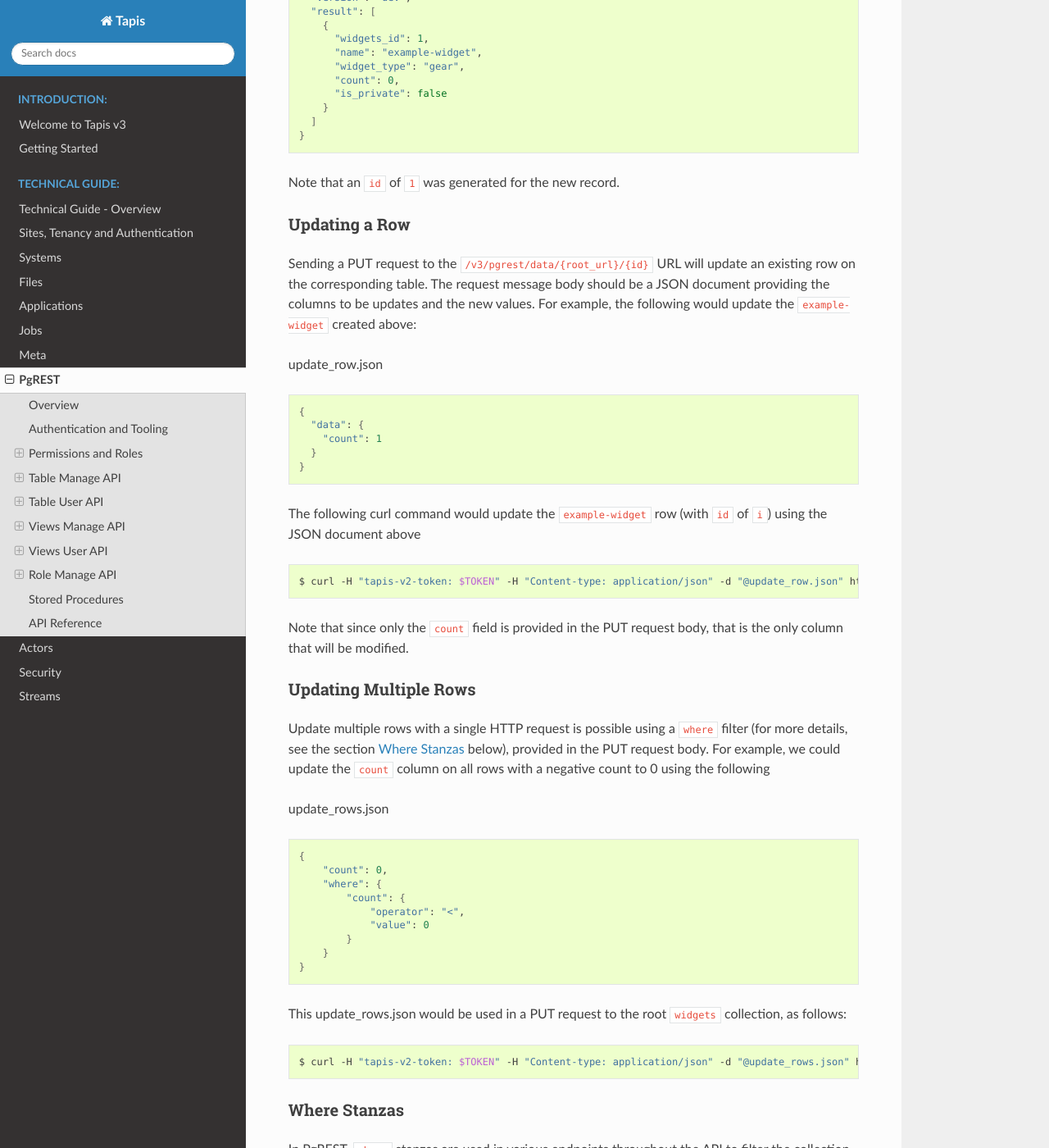
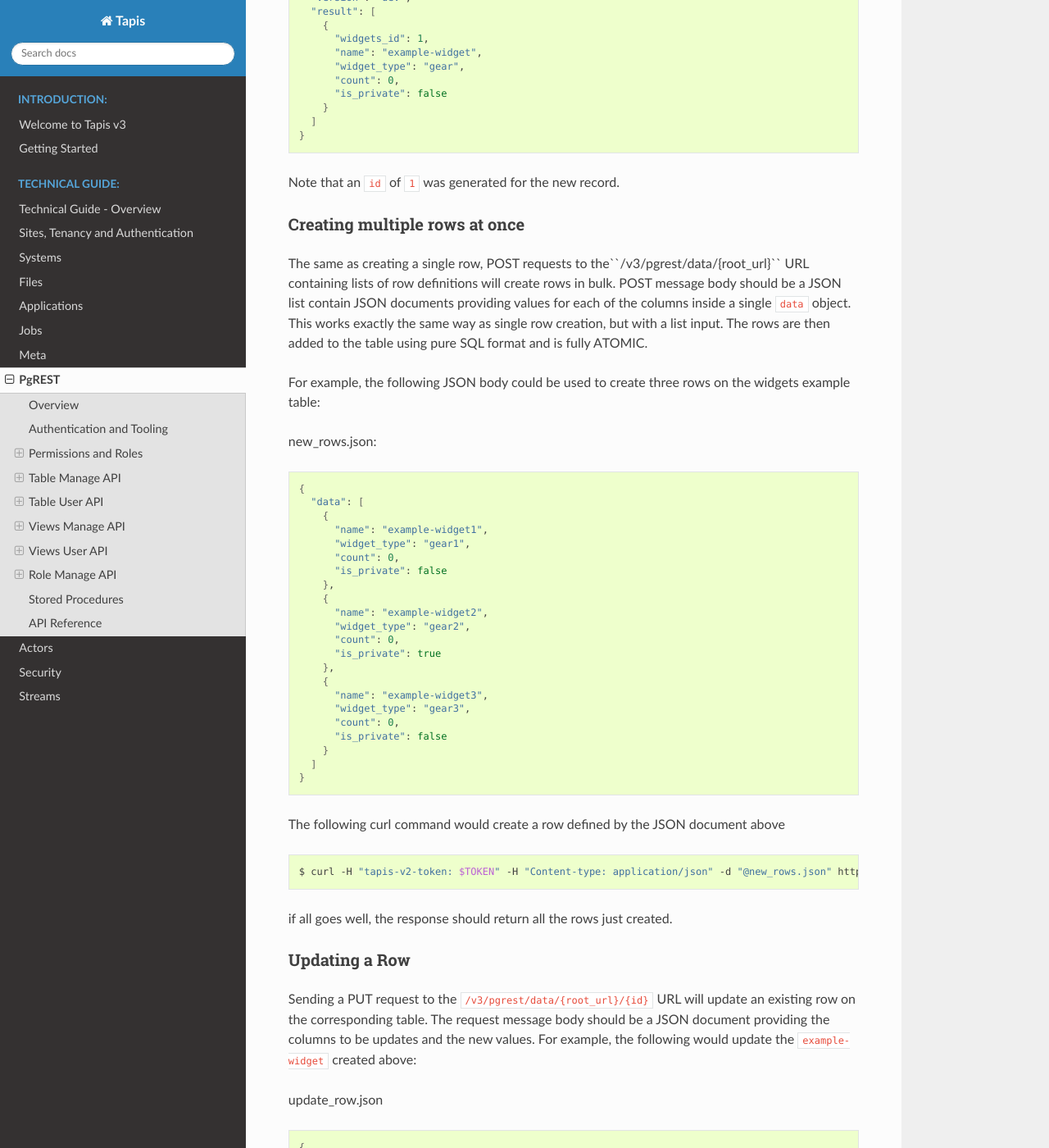
Before and after one commit to tapis-project/documentation, a Sphinx documentation site: the page built from source/technical/pgrest.rst, in a window 1280 px wide and 1400 px high, scrolled down 13002 px. Shown: the whole window at 82% size. Built offline with Sphinx 7.4.7 and the Read the Docs theme 2.0.0, drawn with Linux system fonts in a browser that asks for light colours; some of the changed text lies outside the part shown.

Commit message:
Added multi-row creation endpoint docs along with new docs on limit/offset.

```diff
--- a/source/technical/pgrest.rst
+++ b/source/technical/pgrest.rst
@@ -679,6 +679,52 @@ if all goes well, the response should look like
 Note that an ``id`` of ``1`` was generated for the new record.
 
 
+Creating multiple rows at once
+------------------------------
+
+The same as creating a single row, POST requests to the``/v3/pgrest/data/{root_url}`` URL containing lists of row definitions
+will create rows in bulk. POST message body should be a JSON list contain JSON documents providing values for each of the
+columns inside a single ``data`` object. This works exactly the same way as single row creation, but with a list input.
+The rows are then added to the table using pure SQL format and is fully ATOMIC.
+
+For example, the following JSON body could be used to create three rows on the widgets example table:
+
+new_rows.json:
+
+.. code-block:: bash
+
+  {
+    "data": [
+      {
+        "name": "example-widget1",
+        "widget_type": "gear1",
+        "count": 0,
+        "is_private": false
+      },
+      {
+        "name": "example-widget2",
+        "widget_type": "gear2",
+        "count": 0,
+        "is_private": true
+      },
+      {
+        "name": "example-widget3",
+        "widget_type": "gear3",
+        "count": 0,
+        "is_private": false
+      }
+    ]
+  }
+
+The following curl command would create a row defined by the JSON document above
+
+.. code-block:: bash
+
+  $ curl -H "tapis-v2-token: $TOKEN" -H "Content-type: application/json" -d "@new_rows.json" https://<tenant>.tapis.io/v3/pgrest/data/widgets
+
+if all goes well, the response should return all the rows just created.
+
+
 Updating a Row
 --------------
 
@@ -855,60 +901,6 @@ retrieves just the row with id "3":
         "col_five": "hi there again"
       }
 
-We can also search for specific rows using a ``where`` query parameter appended to the ``/v3/pgrest/data/{root_url}``
-endpoint. The ``where`` query parameter takes the form ``where_<column>=<value>``. For instance with the above example,
-we can search for all records where "col_four" equals ``true`` with the following:
-
-.. code-block:: bash
-
-  $ curl -H "tapis-v2-token: $TOKEN" https://dev.tapis.io/v3/pgrest/data/init?where_col_four=true
-
-    [
-      {
-        "_pkid": 2,
-        "initial_table_id": 2,
-        "col_one": "val",
-        "col_two": 5,
-        "col_three": 9,
-        "col_four": true,
-        "col_five": "hi there"
-      },
-      {
-        "_pkid": 3,
-        "initial_table_id": 3,
-        "col_one": "value",
-        "col_two": 7,
-        "col_three": 9,
-        "col_four": true,
-        "col_five": "hi there again"
-      }
-    ]
-
-and similarly, we can search for records where "col_four" equals ``false``
-
-.. code-block:: bash
-
-  $ curl -H "tapis-v2-token: $TOKEN" https://dev.tapis.io/v3/pgrest/data/init?where_col_four=false
-
-    [
-      {
-        "_pkid": 1,
-        "initial_table_id": 1,
-        "col_one": "col 1 value",
-        "col_two": 3,
-        "col_three": 8,
-        "col_four": false,
-        "col_five": null
-      }
-    ]
-
-Note that the result is always a JSON list, even when one or zero records are returned:
-
-.. code-block:: bash
-
-  $ curl -H "tapis-v2-token: $TOKEN" https://dev.tapis.io/v3/pgrest/data/init?where_col_two=2
-
-
 
 Retrieving rows with search parameters
 --------------------------------------
@@ -921,6 +913,11 @@ examples are detailed below.
 
   Support of retrieving rows with search parameters is available in version 1.1.0. Previous implementation
   disregarded due to being out of date with Tapis V3 search specifications.
+
+.. Important::
+
+  Two additional query parameters are limit and offset. Used like ``?limit=20`` or/and ``?offset=5``. This
+  caps the amount of results you get back or gives you results past a set number, respectively.
 
 +-----------+---------------------+-----------------------+
 | Operator  | Postgres Equivalent | Description           |
@@ -1096,6 +1093,11 @@ examples are detailed below.
   Support of retrieving rows with search parameters is available in version 1.1.0. Previous implementation
   disregarded due to being out of date with Tapis V3 search specifications.
 
+.. Important::
+
+  Two additional query parameters are limit and offset. Used like ``?limit=20`` or/and ``?offset=5``. This
+  caps the amount of results you get back or gives you results past a set number, respectively.
+
 +-----------+---------------------+-----------------------+
 | Operator  | Postgres Equivalent | Description           |
 +-----------+---------------------+-----------------------+
```
